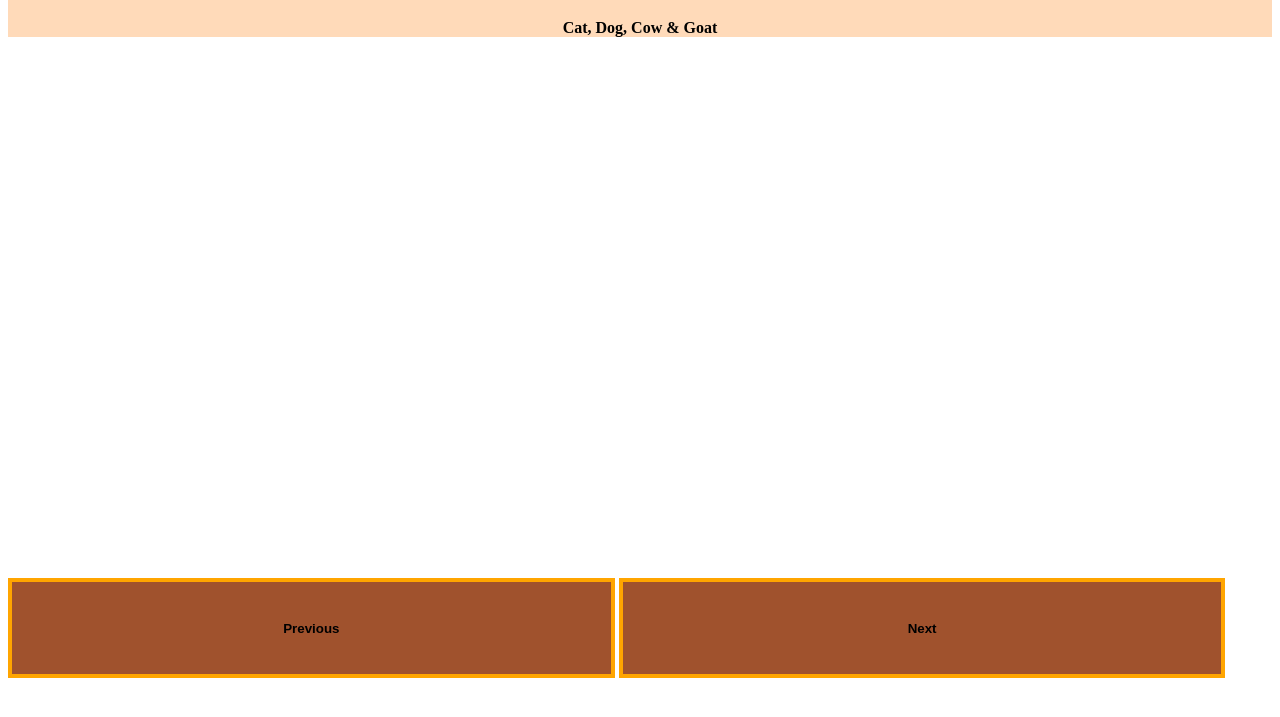
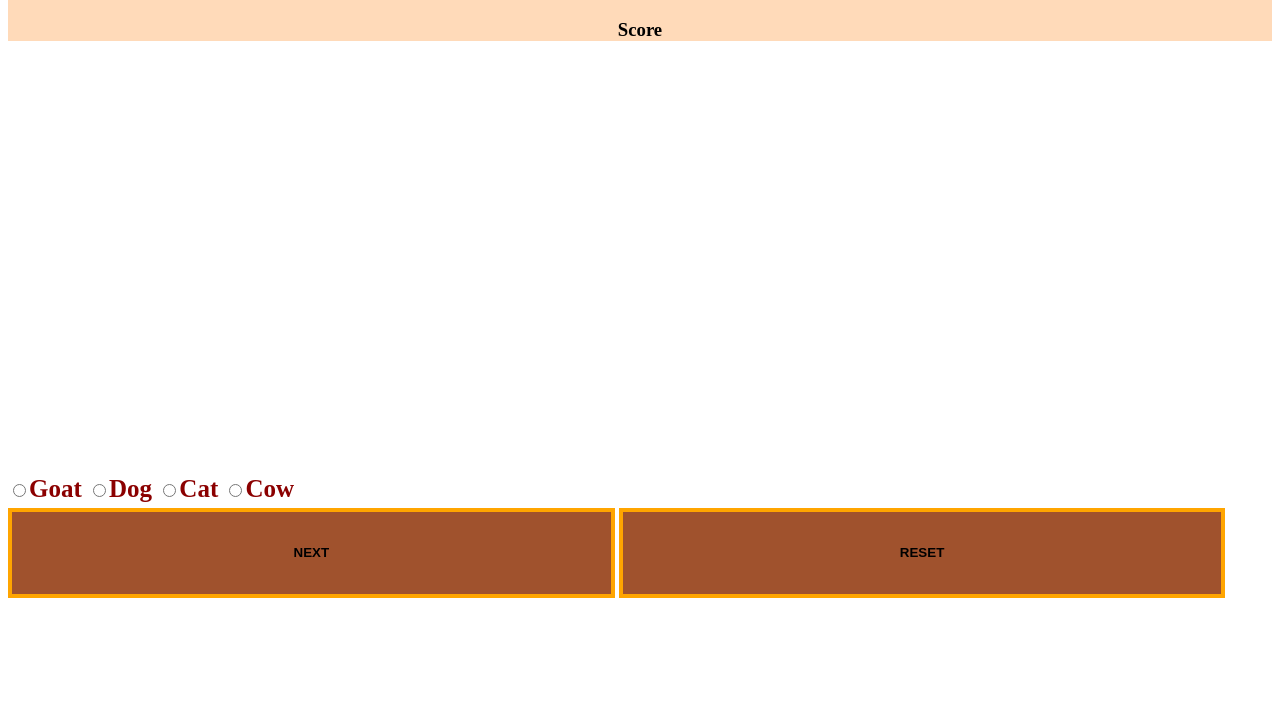
Before and after one commit to chkry/RANDOM_IMAGES, a plain HTML site: page index.html in a window 1280 px wide. Shown: the part 61-778 px from the top of the page. Drawn offline with Linux system fonts and the light colour scheme.

Commit message:
Final Css fixed in Index Guess Game

```diff
--- a/index.html
+++ b/index.html
@@ -18,17 +18,26 @@
         #subContainer{
             background-color: white;
             width: 800px;
-            height: 500px;
-            margin:20px auto;
+            height: 400px;
+            margin:10px auto;
             display: block;
         }
         #yesButton, #noButton{
             width: 48%;
-            height: 100px;
+            height: 90px;
             display: inline-block;
             border:4px solid orange;
             background-color: sienna;
         }
+
+        #radioGroup {
+            font-size: 25px;
+            color: darkred;
+            font-weight: bold;
+            margin:5px auto;
+            display: inline-block
+        }
+
     </style>
     </head>
 
@@ -36,7 +45,7 @@
 
 
     <div id="container"><h1>Guess Next Animal</h1>
-    <h4>Cat, Dog, Cow & Goat</h4>
+        <div><h3>Score</h3><p id="scoreValue"></p></div>
     </div>
 
 
@@ -46,11 +55,25 @@
 
 
 
+
+    <form id="radioGroup" name="radioGroup">
+
+        <input type="radio" name="myRadios" value="0" /><label>Goat</label>
+
+        <input type="radio" name="myRadios" value="1" /><label>Dog</label>
+
+        <input type="radio" name="myRadios" value="2" /><label>Cat</label>
+
+        <input type="radio" name="myRadios" value="3" /><label>Cow</label>
+    </form>
+
+
+
+
     <div id="buttons">
-    <button id="noButton"><strong>Previous</strong></button>
-    <button id="yesButton"><strong>Next</strong></button>
+    <button id="yesButton"><strong>NEXT</strong></button>
+    <button id="noButton"><strong>RESET</strong></button>
     </div>
-
 
 
     <!--  ....................... Jquery Funtionality........................... -->
```
